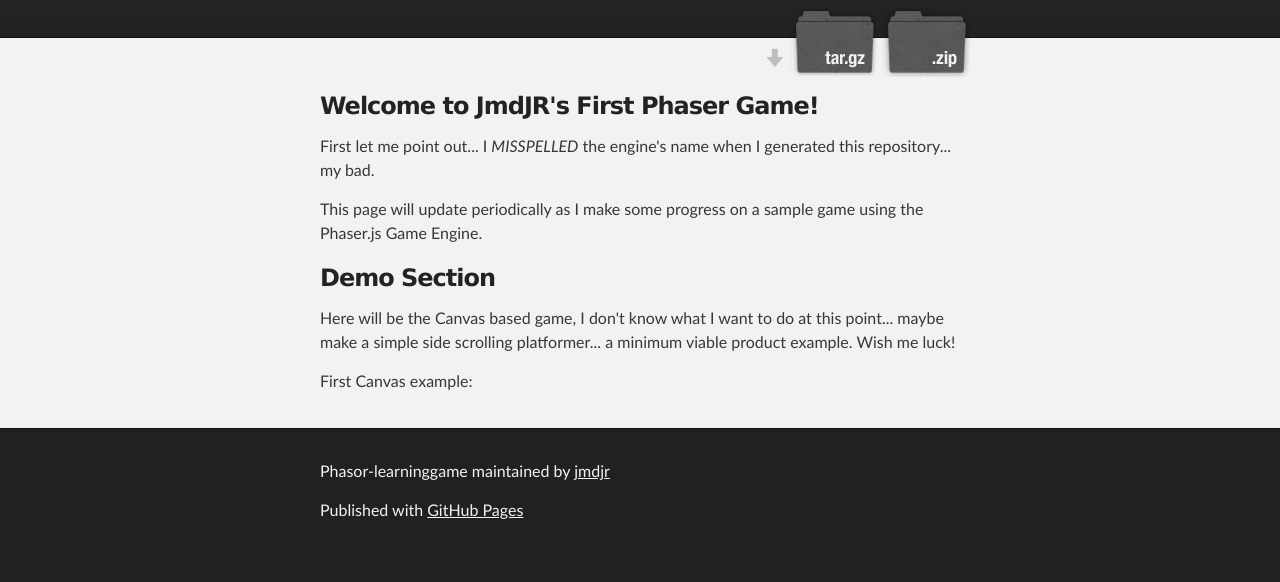
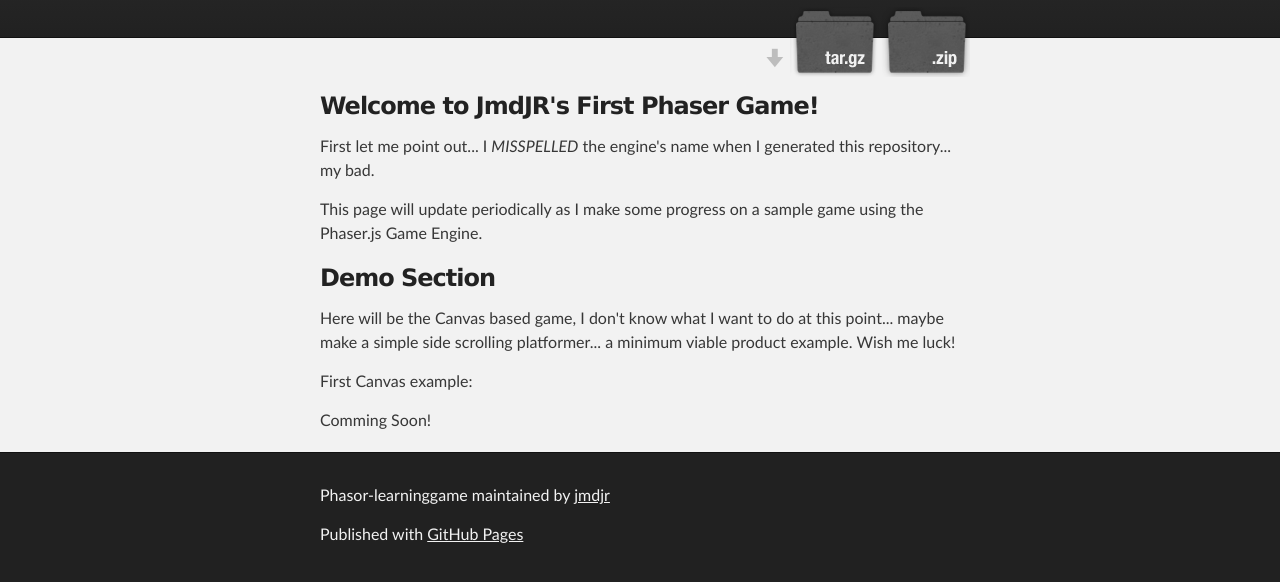
Before and after one commit to jmdjr/Phasor-LearningGame, a plain HTML site: page index.html in a window 1280 px wide. Shown: the part 208-790 px from the top of the page. Drawn offline with Linux system fonts and the light colour scheme.

Commit message:
begin framework for script

```diff
--- a/index.html
+++ b/index.html
@@ -42,7 +42,7 @@
 <p>Here will be the Canvas based game, I don't know what I want to do at this point... maybe make a simple side scrolling platformer... a minimum viable product example.  Wish me luck!</p>
 	<p>First Canvas example:</p>
 	<div ></div>
-
+	Comming Soon!
       </section>
     </div>
 
```
Also changed, not shown: javascripts/game.js (added).
